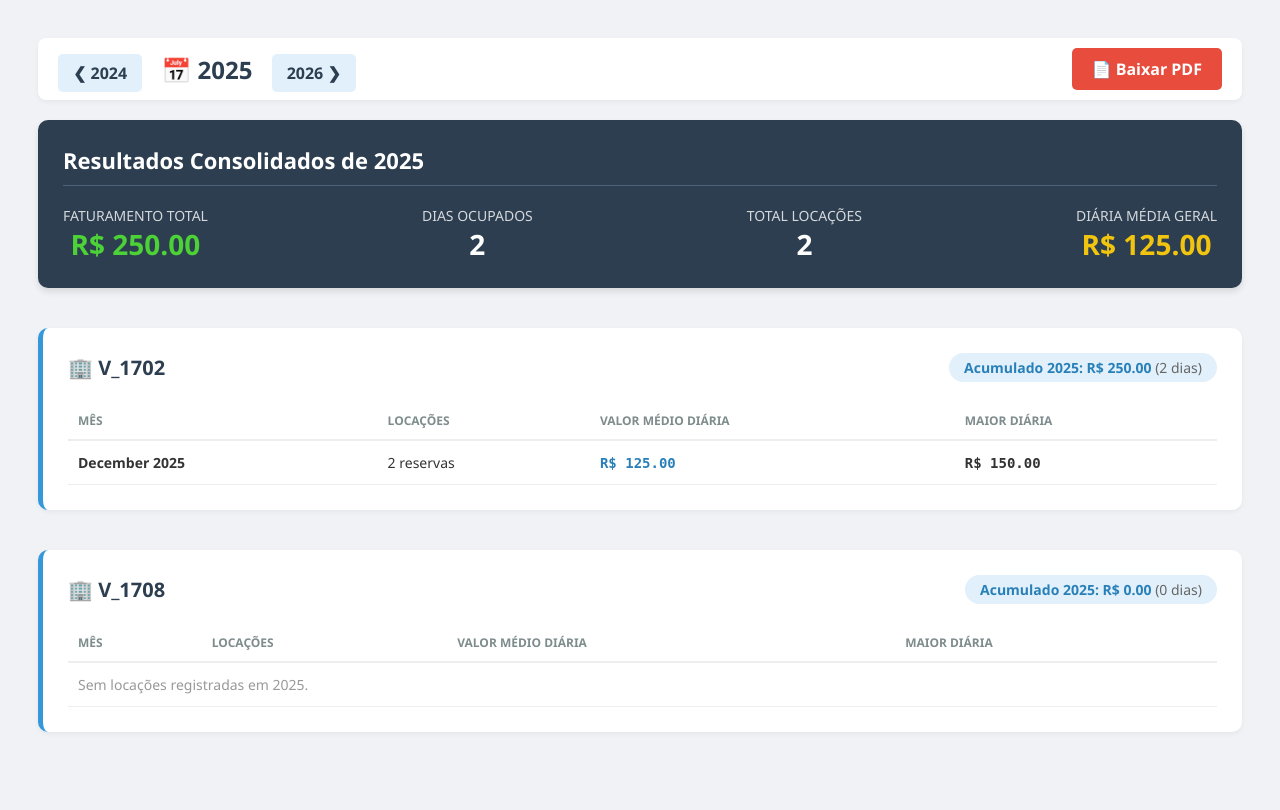
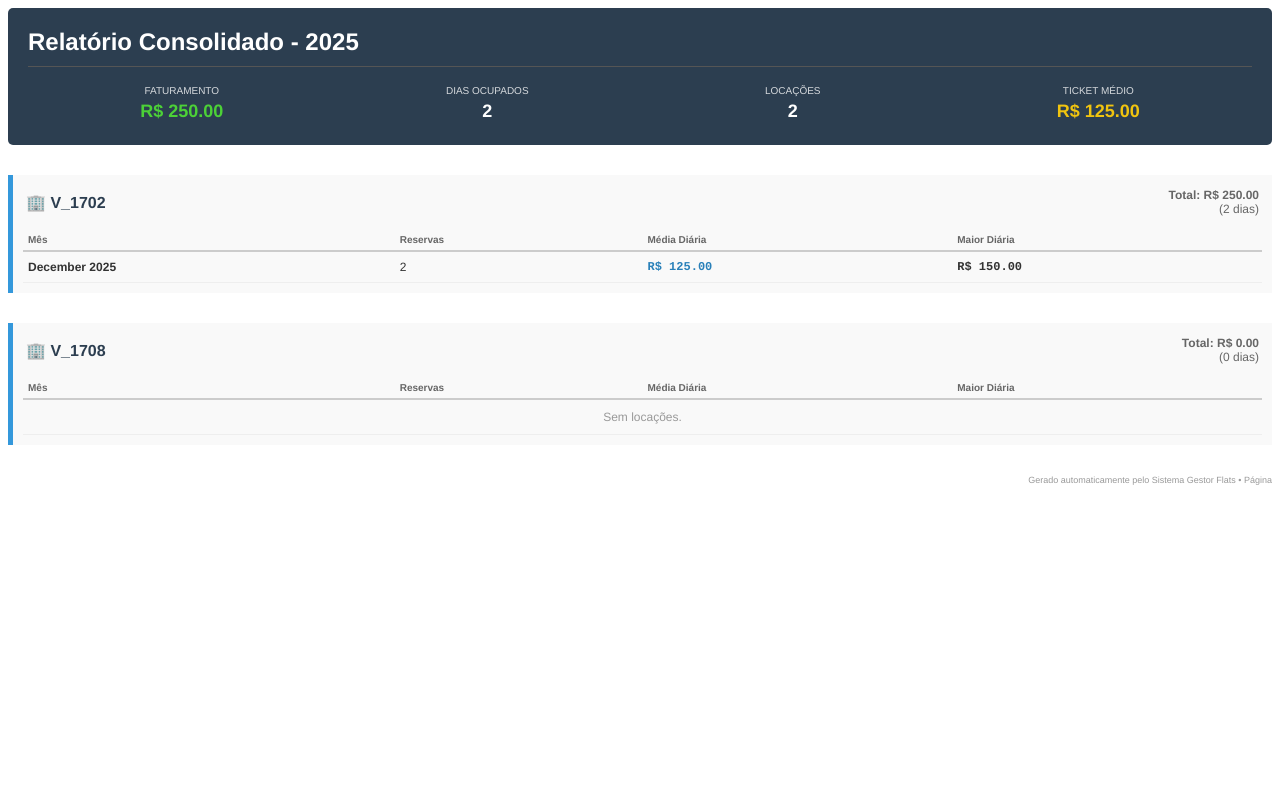
Before and after one commit to 2kbqgw7zws-eng/cristianorsousa, a Django app: page /relatorio/ in a window 1280 px wide. After the commit the page ends 485 px from the top, so only its background shows below. Run offline with Django 4.2, Linux system fonts and the light colour scheme; data comes from the database, SQL or seed files in the repository.

Commit message:
Layout exclusivo para PDF

```diff
--- a/imoveis/templates/relatorio.html
+++ b/imoveis/templates/relatorio.html
@@ -4,120 +4,124 @@
     <meta charset="UTF-8">
     <title>Relatório Gerencial</title>
     <style>
-        body { font-family: 'Segoe UI', sans-serif; padding: 30px; background-color: #f0f2f5; color: #333; }
+        /* Configurações da Página A4 */
+        @page {
+            size: a4 portrait;
+            margin: 2cm;
+            @frame footer_frame {           /* Rodapé */
+                -pdf-frame-content: footerContent;
+                bottom: 1cm;
+                margin-left: 1cm;
+                margin-right: 1cm;
+                height: 1cm;
+            }
+        }
 
-        /* Navegação de Ano e PDF */
-        .ano-nav { display: flex; justify-content: space-between; align-items: center; margin-bottom: 20px; background: #fff; padding: 10px 20px; border-radius: 8px; box-shadow: 0 2px 5px rgba(0,0,0,0.05); }
-        .btn-ano { text-decoration: none; color: #2c3e50; font-weight: bold; padding: 8px 15px; border-radius: 5px; background: #e1f0fa; transition: 0.3s; }
-        .btn-ano:hover { background: #3498db; color: white; }
-        .ano-atual { font-size: 24px; font-weight: bold; color: #2c3e50; margin: 0 15px; }
+        body { font-family: Helvetica, sans-serif; color: #333; font-size: 12px; }
 
-        /* Botão PDF (Vermelho) */
-        .btn-pdf {
-            background-color: #e74c3c;
+        /* Cabeçalho Geral */
+        .header-geral {
+            background-color: #2c3e50;
             color: white;
-            padding: 10px 20px;
-            text-decoration: none;
+            padding: 20px;
             border-radius: 5px;
-            font-weight: bold;
-            display: flex;
-            align-items: center;
-            gap: 8px;
-            transition: 0.3s;
+            margin-bottom: 30px;
         }
-        .btn-pdf:hover { background-color: #c0392b; }
+        h1 { font-size: 24px; margin: 0; padding-bottom: 10px; border-bottom: 1px solid #555; }
 
-        /* Estilo do Resumo Geral */
-        .header-geral { background: #2c3e50; color: white; padding: 25px; border-radius: 10px; margin-bottom: 40px; box-shadow: 0 4px 6px rgba(0,0,0,0.1); }
-        .header-geral h1 { margin: 0 0 20px 0; font-size: 22px; border-bottom: 1px solid #4a627a; padding-bottom: 10px; }
-        .kpi-container { display: flex; gap: 20px; justify-content: space-between; }
-        .kpi-box { text-align: center; }
-        .kpi-value { font-size: 28px; font-weight: bold; color: #4cd137; }
-        .kpi-label { font-size: 14px; opacity: 0.8; text-transform: uppercase; }
+        /* Tabela de KPIs (Substitui o Flexbox) */
+        .kpi-table { width: 100%; margin-top: 15px; }
+        .kpi-table td { text-align: center; vertical-align: top; width: 25%; }
+        .kpi-label { font-size: 10px; text-transform: uppercase; opacity: 0.8; }
+        .kpi-value { font-size: 18px; font-weight: bold; color: #4cd137; margin-top: 5px; }
 
-        .imovel-card { background: white; border-radius: 10px; padding: 25px; margin-bottom: 40px; box-shadow: 0 2px 5px rgba(0,0,0,0.05); border-left: 5px solid #3498db; }
-        .imovel-header { display: flex; justify-content: space-between; align-items: center; margin-bottom: 20px; }
-        .imovel-title { font-size: 20px; font-weight: bold; color: #2c3e50; }
-        .tag-anual { background: #e1f0fa; color: #2980b9; padding: 5px 15px; border-radius: 20px; font-weight: bold; font-size: 14px; }
-        table { width: 100%; border-collapse: collapse; margin-top: 15px; }
-        th { text-align: left; padding: 10px; border-bottom: 2px solid #eee; color: #7f8c8d; font-size: 12px; text-transform: uppercase; }
-        td { padding: 12px 10px; border-bottom: 1px solid #eee; font-size: 14px; }
-        .money { font-family: monospace; font-weight: bold; }
+        /* Cartões dos Imóveis */
+        .imovel-card {
+            margin-bottom: 30px;
+            padding: 10px;
+            border-left: 5px solid #3498db;
+            background-color: #f9f9f9;
+        }
+        .imovel-header-table { width: 100%; margin-bottom: 10px; }
+        .imovel-title { font-size: 16px; font-weight: bold; color: #2c3e50; }
+        .imovel-resumo { text-align: right; color: #666; font-size: 12px; }
 
-        /* Evita quebra de página no PDF no meio da tabela */
-        tr { page-break-inside: avoid; }
+        /* Tabela de Dados */
+        .data-table { width: 100%; border-collapse: collapse; }
+        .data-table th { text-align: left; border-bottom: 2px solid #ccc; padding: 5px; font-size: 10px; color: #666; }
+        .data-table td { border-bottom: 1px solid #eee; padding: 8px 5px; }
+        .money { font-family: Courier; font-weight: bold; }
+
+        /* Rodapé */
+        #footerContent { text-align: right; font-size: 9px; color: #999; }
     </style>
 </head>
 <body>
 
-    <div class="ano-nav">
-        <div>
-            <a href="?ano={{ ano_anterior }}" class="btn-ano">❮ {{ ano_anterior }}</a>
-            <span class="ano-atual">📅 {{ ano }}</span>
-            <a href="?ano={{ ano_proximo }}" class="btn-ano">{{ ano_proximo }} ❯</a>
-        </div>
-
-        <a href="/relatorio/pdf/?ano={{ ano }}" class="btn-pdf">
-            📄 Baixar PDF
-        </a>
-    </div>
-
     <div class="header-geral">
-        <h1>Resultados Consolidados de {{ ano }}</h1>
-        <div class="kpi-container">
-            <div class="kpi-box">
-                <div class="kpi-label">Faturamento Total</div>
-                <div class="kpi-value">R$ {{ geral.total_faturado|floatformat:2 }}</div>
-            </div>
-            <div class="kpi-box">
-                <div class="kpi-label">Dias Ocupados</div>
-                <div class="kpi-value" style="color: white;">{{ geral.dias_ocupados }}</div>
-            </div>
-            <div class="kpi-box">
-                <div class="kpi-label">Total Locações</div>
-                <div class="kpi-value" style="color: white;">{{ geral.total_locacoes }}</div>
-            </div>
-            <div class="kpi-box">
-                <div class="kpi-label">Diária Média Geral</div>
-                <div class="kpi-value" style="color: #f1c40f;">R$ {{ geral.ticket_medio|floatformat:2 }}</div>
-            </div>
-        </div>
+        <h1>Relatório Consolidado - {{ ano }}</h1>
+        <table class="kpi-table">
+            <tr>
+                <td>
+                    <div class="kpi-label">Faturamento</div>
+                    <div class="kpi-value">R$ {{ geral.total_faturado|floatformat:2 }}</div>
+                </td>
+                <td>
+                    <div class="kpi-label">Dias Ocupados</div>
+                    <div class="kpi-value" style="color: white;">{{ geral.dias_ocupados }}</div>
+                </td>
+                <td>
+                    <div class="kpi-label">Locações</div>
+                    <div class="kpi-value" style="color: white;">{{ geral.total_locacoes }}</div>
+                </td>
+                <td>
+                    <div class="kpi-label">Ticket Médio</div>
+                    <div class="kpi-value" style="color: #f1c40f;">R$ {{ geral.ticket_medio|floatformat:2 }}</div>
+                </td>
+            </tr>
+        </table>
     </div>
 
     {% for imovel in dados_imoveis %}
     <div class="imovel-card">
-        <div class="imovel-header">
-            <div class="imovel-title">🏢 {{ imovel.nome }}</div>
-            <div class="tag-anual">
-                Acumulado {{ ano }}: R$ {{ imovel.faturamento_total|floatformat:2 }}
-                <span style="font-weight: normal; color: #666;">({{ imovel.dias_ocupados }} dias)</span>
-            </div>
-        </div>
+        <table class="imovel-header-table">
+            <tr>
+                <td class="imovel-title">🏢 {{ imovel.nome }}</td>
+                <td class="imovel-resumo">
+                    <strong>Total: R$ {{ imovel.faturamento_total|floatformat:2 }}</strong>
+                    <br>({{ imovel.dias_ocupados }} dias)
+                </td>
+            </tr>
+        </table>
 
-        <table>
+        <table class="data-table">
             <thead>
                 <tr>
-                    <th>Mês</th>
-                    <th>Locações</th>
-                    <th>Valor Médio Diária</th>
-                    <th>Maior Diária</th>
+                    <th width="30%">Mês</th>
+                    <th width="20%">Reservas</th>
+                    <th width="25%">Média Diária</th>
+                    <th width="25%">Maior Diária</th>
                 </tr>
             </thead>
             <tbody>
                 {% for mes in imovel.meses %}
                 <tr>
                     <td><strong>{{ mes.mes_ref|date:"F Y" }}</strong></td>
-                    <td>{{ mes.qtd }} reservas</td>
+                    <td>{{ mes.qtd }}</td>
                     <td class="money" style="color: #2980b9;">R$ {{ mes.media|floatformat:2 }}</td>
                     <td class="money">R$ {{ mes.maior|floatformat:2 }}</td>
                 </tr>
                 {% empty %}
-                <tr><td colspan="4" style="color: #999;">Sem locações registradas em {{ ano }}.</td></tr>
+                <tr><td colspan="4" style="color: #999; text-align: center; padding: 10px;">Sem locações.</td></tr>
                 {% endfor %}
             </tbody>
         </table>
     </div>
     {% endfor %}
 
+    <div id="footerContent">
+        Gerado automaticamente pelo Sistema Gestor Flats • Página <pdf:pagenumber>
+    </div>
+
 </body>
 </html>
--- a/imoveis/views.py
+++ b/imoveis/views.py
@@ -65,7 +65,7 @@ def download_relatorio_pdf(request):
         ano = hoje.year
 
     contexto = buscar_dados_relatorio(ano)
-    template_path = 'relatorio.html'
+    template_path = 'relatorio_pdf.html'
     template = get_template(template_path)
     html = template.render(contexto)
 
```
